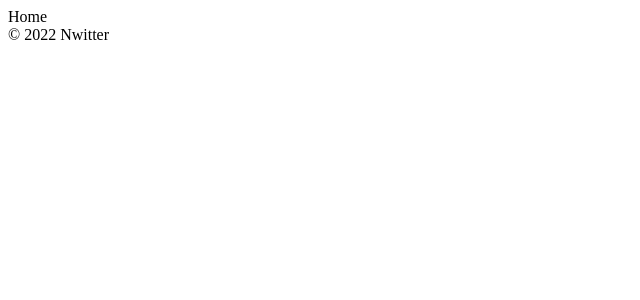
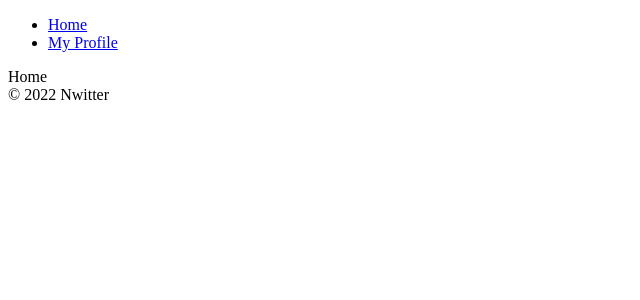
Before and after one commit to saeminakim/nwitter, a React (Create React App) app: page /#/ in a window 1280 px wide. Shown: the top 300 px of the page, without its empty margins (0-640 px from the left). Built offline with nearby package versions, Linux system fonts and the light colour scheme; no server answers; sample sign-in values are in the browser's storage.

Commit message:
#2.6 Log Out

```diff
--- /dev/null
+++ b/src/components/Navigation.js
@@ -0,0 +1,16 @@
+import React from "react";
+import { Link } from "react-router-dom";
+
+const Navigation = () => (
+  <nav>
+    <ul>
+      <li>
+        <Link to="/">Home</Link>
+      </li>
+      <li>
+        <Link to="/profile">My Profile</Link>
+      </li>
+    </ul>
+  </nav>
+);
+export default Navigation;
--- a/src/components/Router.js
+++ b/src/components/Router.js
@@ -1,18 +1,31 @@
 import React from "react";
-import { HashRouter as Router, Routes, Route } from "react-router-dom";
-import Auth from "../routes/Auth";
-import Home from "../routes/Home";
+import {
+  HashRouter as Router,
+  Routes,
+  Route,
+  Navigate,
+} from "react-router-dom";
+import Auth from "routes/Auth";
+import Home from "routes/Home";
+import Navigation from "components/Navigation";
+import Profile from "routes/Profile";
 
 const AppRouter = ({ isLoggedIn }) => {
   return (
     <Router>
+      {isLoggedIn && <Navigation />}
       <Routes>
         {isLoggedIn ? (
           <>
             <Route exact path="/" element={<Home />}></Route>
+            <Route exact path="/profile" element={<Profile />}></Route>
+            <Route path="*" element={<Navigate replace to="/" />}></Route>
           </>
         ) : (
-          <Route exact path="/" element={<Auth />}></Route>
+          <>
+            <Route exact path="/" element={<Auth />}></Route>
+            <Route path="*" element={<Navigate replace to="/" />}></Route>
+          </>
         )}
       </Routes>
     </Router>
--- a/src/routes/Profile.js
+++ b/src/routes/Profile.js
@@ -1,4 +1,14 @@
+import { authService } from "fbase";
 import React from "react";
 
-const Profile = () => <span>Profile</span>;
+const Profile = () => {
+  const onLogOutClick = () => {
+    authService.signOut();
+  };
+  return (
+    <>
+      <button onClick={onLogOutClick}>Log Out</button>
+    </>
+  );
+};
 export default Profile;
```
